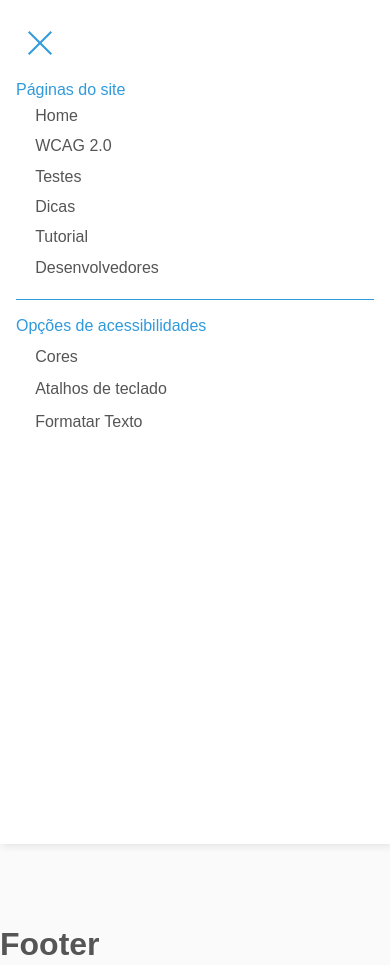
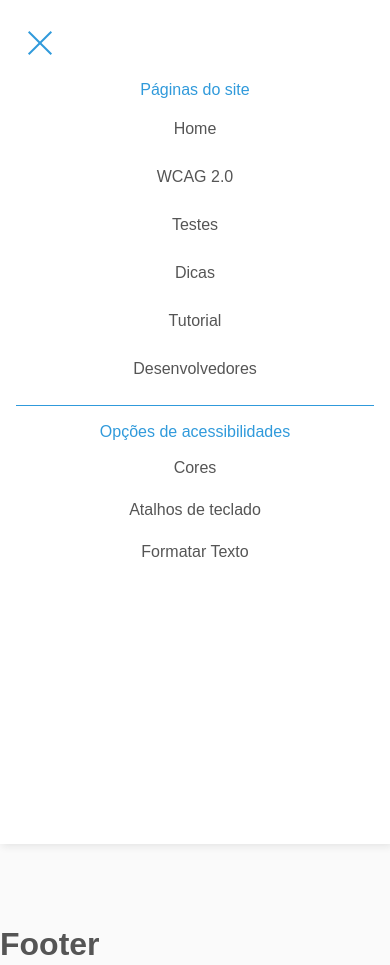
Before and after one commit to Henrique1204/Acessibilidade-SENAI, a React (Create React App) app: page / in a window 390 px wide. Both pictures are taken after a click on the button 40 px from the left and 40 px from the top of the page. Built offline with nearby package versions, Linux system fonts and the light colour scheme.

Commit message:
Ajustar responsividade dos itens do MenuLateral

```diff
--- a/src/Componentes/MenuLateral/MenuLateral.module.css
+++ b/src/Componentes/MenuLateral/MenuLateral.module.css
@@ -171,6 +171,7 @@
     .MenuLateral {
         max-width: 100%;
         height: 100%;
+        text-align: center;
         position: fixed;
         top: 0;
         z-index: 1;
--- a/src/Componentes/Navegacao/Navegacao.module.css
+++ b/src/Componentes/Navegacao/Navegacao.module.css
@@ -1,6 +1,10 @@
 .Navegacao ul {
     padding-left: 1rem;
     color: #555;
+}
+
+.Navegacao li {
+    margin-top: 0.5rem;
 }
 
 .Navegacao a {
@@ -16,3 +20,13 @@
 .Navegacao a:focus {
     text-decoration: underline;
 }
+
+@media (max-width: 730px) {
+    .Navegacao ul {
+        padding-left: 0;
+    }
+
+    .Navegacao a {
+        padding: 0.5rem;
+    }
+}
--- a/src/Componentes/OpcoesAcessibilidade/OpcoesAcessibilidade.module.css
+++ b/src/Componentes/OpcoesAcessibilidade/OpcoesAcessibilidade.module.css
@@ -20,3 +20,13 @@
 .OpcoesAcessibilidade button:hover, .OpcoesAcessibilidade button:focus {
     color: var(--corPrincipal);
 }
+
+@media (max-width: 730px) {
+    .OpcoesAcessibilidade {
+        padding-left: 0;
+    }
+
+    .OpcoesAcessibilidade button {
+        padding: 0.5rem;
+    }
+}
```
